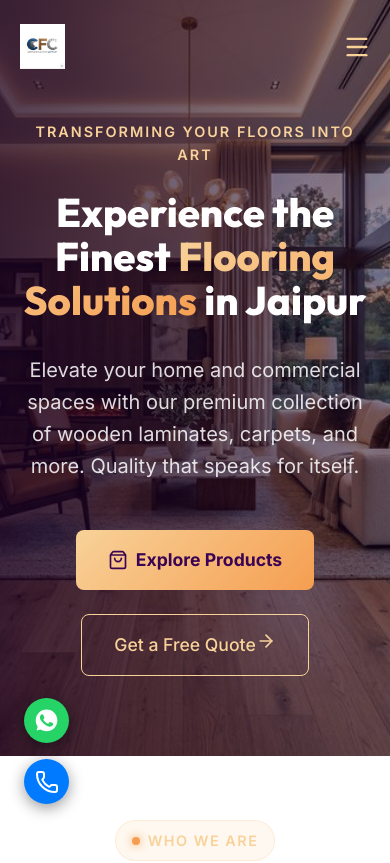
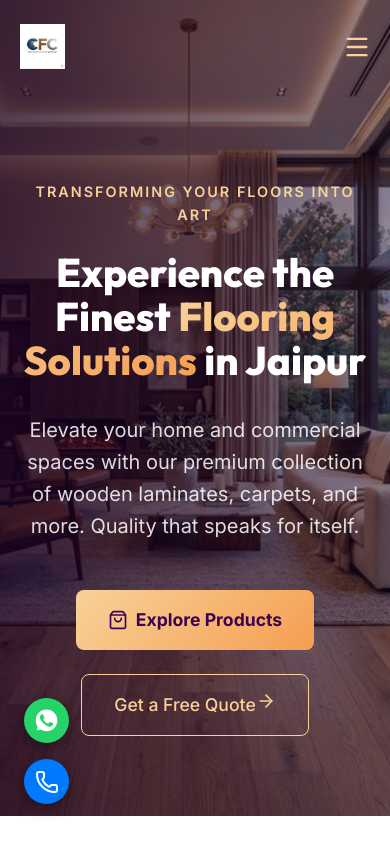
Before and after one commit to Eshbanoliver/complete-flooring-website-showcase, a React (Vite) app: page / in a window 390 px wide. Shown: the top 863 px of the page. Built offline with nearby package versions, Linux system fonts and the light colour scheme.

Commit message:
Updated files

```diff
--- a/src/components/Hero.css
+++ b/src/components/Hero.css
@@ -6,6 +6,7 @@
   display: flex;
   align-items: center;
   overflow: hidden;
+  padding-top: 100px;
 }
 
 .hero-overlay {
@@ -70,7 +71,7 @@
 @media (max-width: 768px) {
   .hero {
     height: auto;
-    padding: 120px 0 80px;
+    padding: 180px 0 80px;
     text-align: center;
   }
   .hero-subtitle {
--- a/src/components/Navbar.css
+++ b/src/components/Navbar.css
@@ -4,7 +4,7 @@
   left: 0;
   width: 100%;
   padding: 1.5rem 5%;
-  z-index: 1000;
+  z-index: 99999;
   transition: all 0.4s ease;
   background: transparent;
 }
--- a/src/pages/Home.css
+++ b/src/pages/Home.css
@@ -141,7 +141,7 @@
   background: #ffffff !important;
   box-shadow: 0 15px 45px rgba(26, 1, 38, 0.15) !important;
   animation: float 4s ease-in-out infinite;
-  z-index: 9999 !important;
+  z-index: 100 !important;
   border: 1px solid rgba(26, 1, 38, 0.1) !important;
   width: max-content !important;
 }
--- a/src/pages/Home.jsx
+++ b/src/pages/Home.jsx
@@ -70,7 +70,7 @@ const Home = () => {
                 borderRadius: '16px',
                 backgroundColor: '#ffffff',
                 boxShadow: '0 10px 30px rgba(0, 0, 0, 0.15)',
-                zIndex: 99999,
+                zIndex: 100,
                 border: '1px solid rgba(0,0,0,0.05)',
                 width: 'fit-content'
               }}>
```
